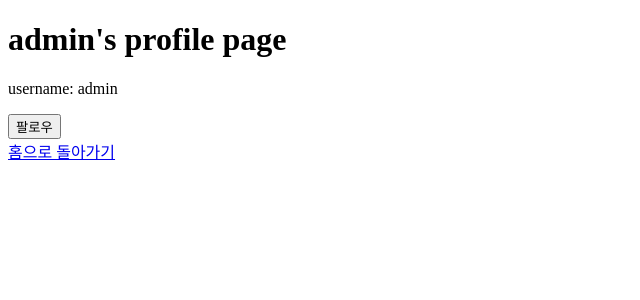
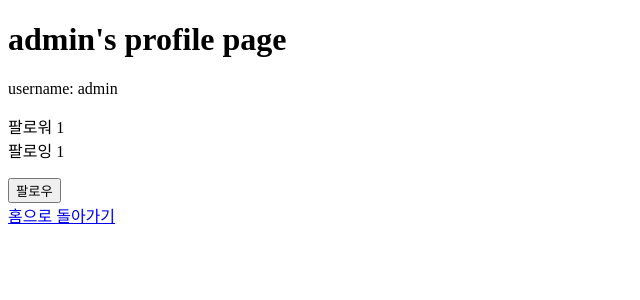
Before and after one commit to IDKwIhtd/BACK_TO_THE_ZERO, a Django app: page /users/profile/admin/ in a window 1280 px wide. Shown: the part 32-332 px from the top of the page, without its empty margins (0-640 px from the left). Run offline with Django 4.2, Linux system fonts and the light colour scheme; data comes from the database, SQL or seed files in the repository; both versions use the stored data as it was after the commit.

Commit message:
Model Relationship(M:N) 좋아요, 팔로우 구현 - profile.html 팔로워 팔로잉 count

```diff
--- a/articles/templates/articles/articles.html
+++ b/articles/templates/articles/articles.html
@@ -28,7 +28,7 @@
             {% endif %}
         </form>
       {% endif %}
-      <!-- 좋아요 버튼을 팔로우 버튼 바로 아래로 이동 -->
+      <!-- 좋아요 버튼 : 팔로우 버튼 바로 아래 위치 -->
       {% if request.user.is_authenticated %}
           <form action="{% url 'articles:like' article.pk %}" method="POST" class="like-form">
               {% csrf_token %}
--- a/users/templates/users/profile.html
+++ b/users/templates/users/profile.html
@@ -7,6 +7,12 @@
 
 <div>
     <p>username: {{member.username}}</p>
+    <p>
+        팔로워 {{member.followers.count}} <br>
+        팔로잉 {{member.following.count}}
+    </p>
+</div>
+<div>
 
     {% if request.user != member %}
 
```
Also changed, not shown: db.sqlite3.
